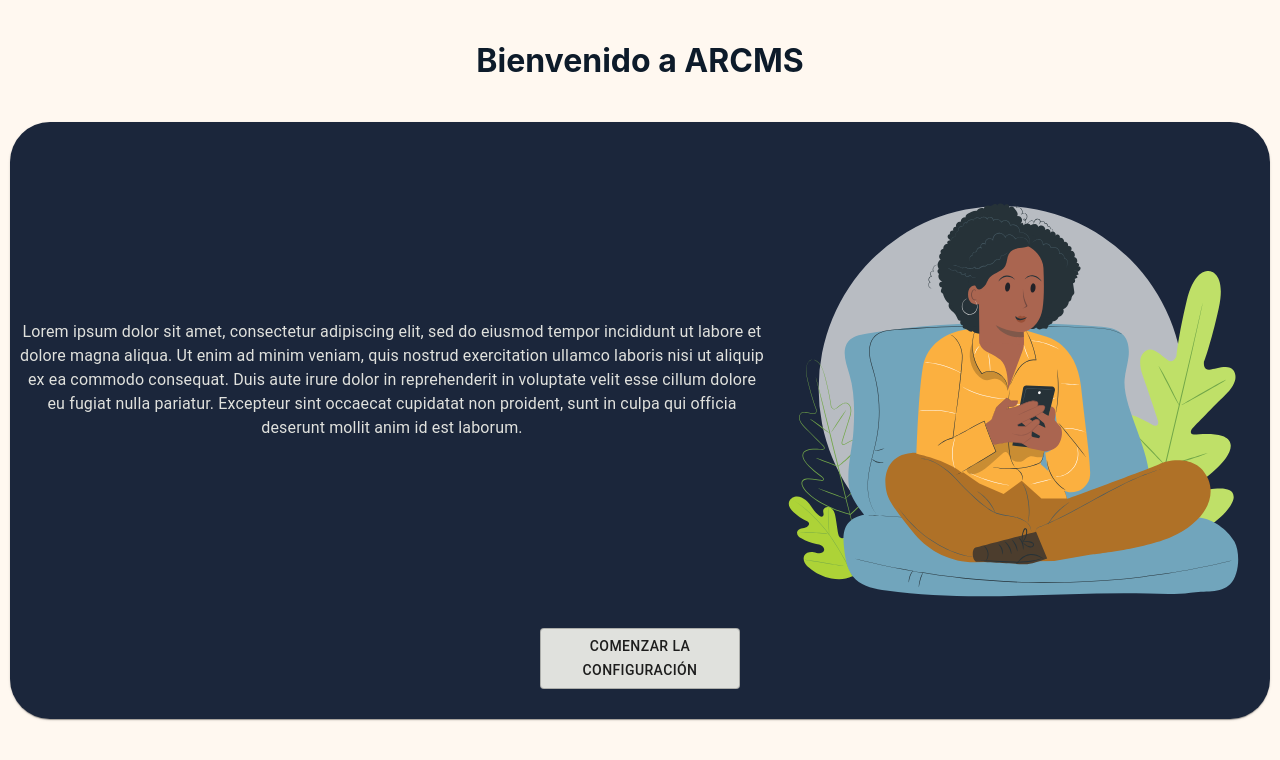
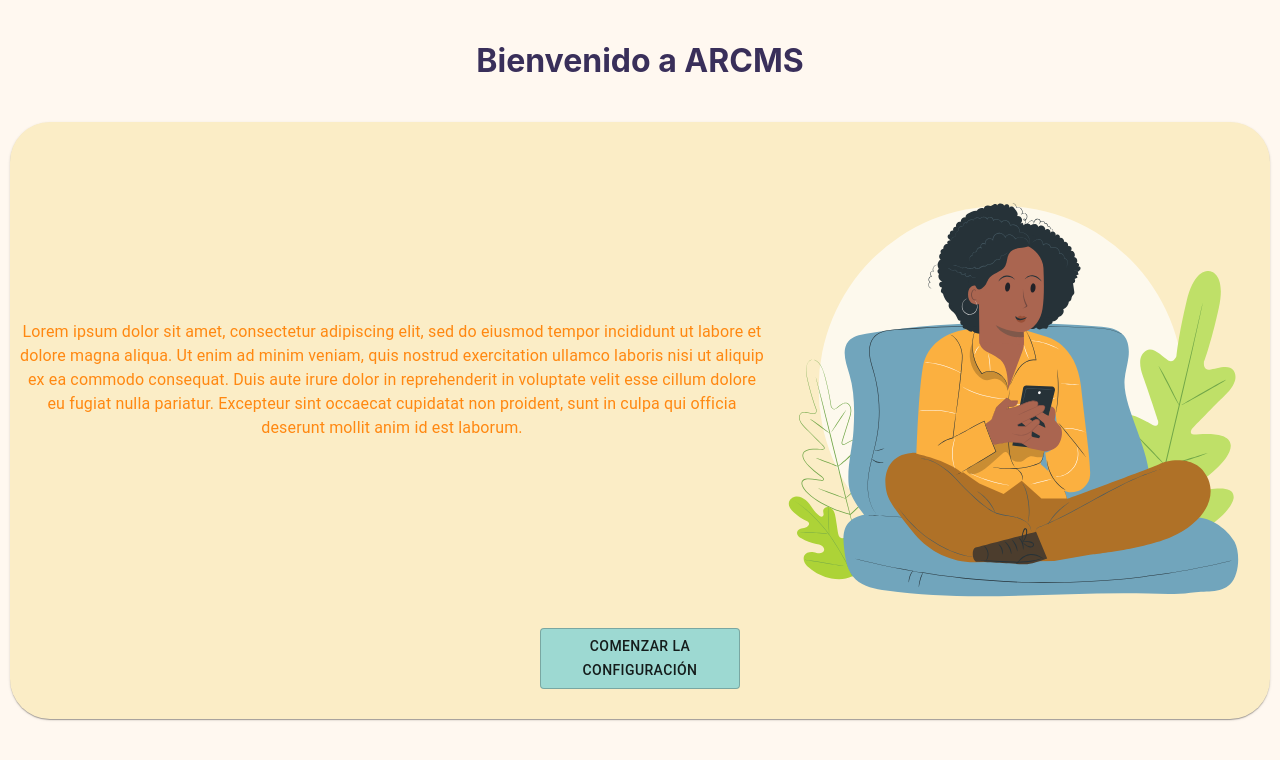
Before and after one commit to renegng/arcms_fe, a React (Create React App) app: page / in a window 1280 px wide. Shown: the top 760 px of the page. Built offline with nearby package versions, Linux system fonts and the light colour scheme.

Commit message:
styled home page

```diff
--- a/src/components/Home.jsx
+++ b/src/components/Home.jsx
@@ -15,14 +15,12 @@ const styles = {
   },
 
   button: {
-    background: '#E0E1DD',
+    background: '#9DD9D2',
     width: '200px',
     alignSelf: 'center',
     marginBottom: '20px',
 
-    '&.MuiButtonBase-root:hover': {
-      background: '#778DA9'
-    }
+
 
   },
 
@@ -33,7 +31,7 @@ const styles = {
     marginTop: '20px',
     borderRadius: '40px',
     padding: '10px',
-    background: '#1B263B'
+    background: '#FBEDC6'
   },
 
   descImg: {
@@ -44,7 +42,7 @@ const styles = {
   descText: {
     display: 'flex',
     alignItems: 'center',
-    color: '#E0E1DD'
+    color: '#FF8811'
   }
 
 }
@@ -56,7 +54,7 @@ const Home = ({classes}) => {
   return (
       <div className={classes.root}>
 
-        <h1 style={{color: '#0D1B2A'}}>Bienvenido a ARCMS</h1>
+        <h1 style={{color: '#392F5A'}}>Bienvenido a ARCMS</h1>
         <Card className={classes.description} variant="elevation">
           <Typography className={classes.descText}>
           Lorem ipsum dolor sit amet, consectetur adipiscing elit, sed do eiusmod tempor incididunt ut labore et dolore magna aliqua. Ut enim ad minim veniam, quis nostrud exercitation ullamco laboris nisi ut aliquip ex ea commodo consequat. Duis aute irure dolor in reprehenderit in voluptate velit esse cillum dolore eu fugiat nulla pariatur. Excepteur sint occaecat cupidatat non proident, sunt in culpa qui officia deserunt mollit anim id est laborum.
--- a/src/components/SetupSteps/StepOne.jsx
+++ b/src/components/SetupSteps/StepOne.jsx
@@ -50,7 +50,7 @@ const StepOne = ({classes}) => {
         <Card className={classes.root} id='step1' >
           <h2 className={classes.steps}>
             Paso 1</h2>
-            <h3 style={{color: 'white'}}>
+            <h3 style={{color: '#FF8811'}}>
               Information about your site
             </h3>
             <div className={classes.stepOneInputs}>
--- a/src/components/SetupSteps/StepThree.jsx
+++ b/src/components/SetupSteps/StepThree.jsx
@@ -49,12 +49,12 @@ const StepThree = ({classes}) => {
         <Card className={classes.root} id='step3'>
         <h2 className={classes.steps}>
             Paso 3</h2>
-            <h3 style={{color: 'white'}}>
+            {/* <h3 style={{color: '#FF8811'}}>
               Social media info
-            </h3>
+            </h3> */}
             <div className={classes.stepOneInputs}>
 
-              <h4 style={{color: 'white'}}>
+              <h4 style={{color: '#FF8811'}}>
               Social media
             </h4>
               <TextField className={classes.textfields} variant="outlined" placeholder="Facebook" InputProps={{
@@ -73,7 +73,7 @@ const StepThree = ({classes}) => {
             endAdornment: <PublicOutlined />,
           }}/>
 
-              <h4 style={{color: 'white'}}>
+              <h4 style={{color: '#FF8811'}}>
               Contact info
             </h4>
 
@@ -87,7 +87,7 @@ const StepThree = ({classes}) => {
             endAdornment: <LocationOn />,
           }}/>
 
-              <h4 style={{color: 'white'}}>
+              <h4 style={{color: '#FF8811'}}>
               WhatsApp floating button
             </h4>
 
--- a/src/components/SetupSteps/StepTwo.jsx
+++ b/src/components/SetupSteps/StepTwo.jsx
@@ -69,7 +69,7 @@ const StepTwo = ({classes}) => {
         <Card className={classes.root} id='step2' >
         <h2 className={classes.steps} >
             Paso 2</h2>
-            <h3 style={{color: 'white'}}>
+            <h3 style={{color: '#FF8811'}}>
               Choose your color palette
             </h3>
 
@@ -79,7 +79,7 @@ const StepTwo = ({classes}) => {
 
               <TextField value={primaryColor} variant="outlined" className={classes.textfields} placeholder="Primary color" InputProps={{endAdornment:
                 <IconButton
-                  onClick={() => openPrimarySwatch(true)}
+                  onClick={() => openPrimarySwatch(!primarySwatch)}
                   edge="end"
                 >
                 <Palette />
@@ -89,7 +89,7 @@ const StepTwo = ({classes}) => {
 
             <TextField value={secondaryColor} variant="outlined" className={classes.textfields} placeholder="Secondary color" InputProps={{endAdornment:
                 <IconButton
-                  onClick={() => openSecondarySwatch(true)}
+                  onClick={() => openSecondarySwatch(!secondarySwatch)}
                   edge="end"
                 >
                 <Palette />
@@ -99,7 +99,7 @@ const StepTwo = ({classes}) => {
 
               <TextField variant="outlined" className={classes.textfields} placeholder="Background" value={backgroundColor} InputProps={{endAdornment:
                 <IconButton
-                  onClick={() => openBackgroundSwatch(true)}
+                  onClick={() => openBackgroundSwatch(!backgroundSwatch)}
                   edge="end"
                 >
                 <Palette />
@@ -109,7 +109,7 @@ const StepTwo = ({classes}) => {
 
               <TextField variant="outlined" className={classes.textfields} placeholder="Surface" value={surfaceColor} InputProps={{endAdornment:
                 <IconButton
-                  onClick={() => openSurfaceSwatch(true)}
+                  onClick={() => openSurfaceSwatch(!surfaceSwatch)}
                   edge="end"
                 >
                 <Palette />
@@ -119,7 +119,7 @@ const StepTwo = ({classes}) => {
 
               <TextField variant="outlined" className={classes.textfields} placeholder="On primary" value={onPrimaryColor} InputProps={{endAdornment:
                 <IconButton
-                  onClick={() => openOnPrimarySwatch(true)}
+                  onClick={() => openOnPrimarySwatch(!onPrimarySwatch)}
                   edge="end"
                 >
                 <Palette />
@@ -129,7 +129,7 @@ const StepTwo = ({classes}) => {
 
               <TextField variant="outlined" className={classes.textfields} placeholder="On secondary" value={onSecondaryColor} InputProps={{endAdornment:
                 <IconButton
-                  onClick={() => openOnSecondarySwatch(true)}
+                  onClick={() => openOnSecondarySwatch(!onSecondarySwatch)}
                   edge="end"
                 >
                 <Palette />
@@ -139,7 +139,7 @@ const StepTwo = ({classes}) => {
 
               <TextField variant="outlined" className={classes.textfields} placeholder="On background" value={onBackgroundColor} InputProps={{endAdornment:
                 <IconButton
-                  onClick={() => openOnBackgroundSwatch(true)}
+                  onClick={() => openOnBackgroundSwatch(!onBackgroundSwatch)}
                   edge="end"
                 >
                 <Palette />
@@ -149,7 +149,7 @@ const StepTwo = ({classes}) => {
 
               <TextField variant="outlined" className={classes.textfields} placeholder="On surface" value={onSurfaceColor} InputProps={{endAdornment:
                 <IconButton
-                  onClick={() => openOnSurfaceSwatch(true)}
+                  onClick={() => openOnSurfaceSwatch(!onSurfaceSwatch)}
                   edge="end"
                 >
                 <Palette />
```
